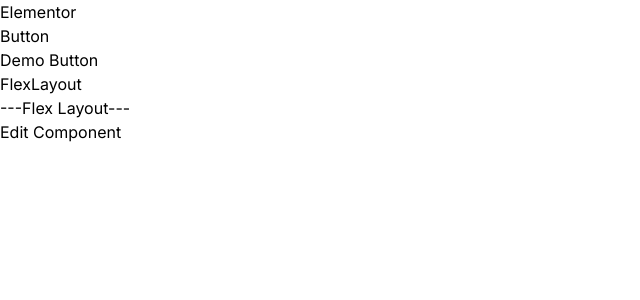
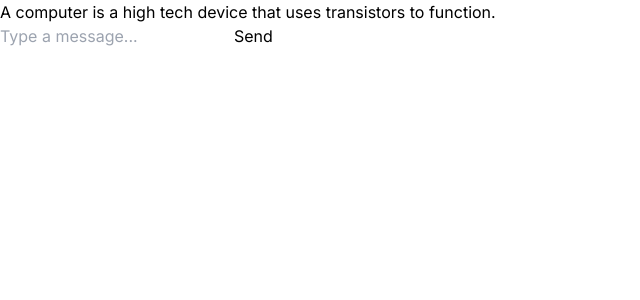
Before and after one commit to NavalShah/HackNYU2025, a Next.js app: page / in a window 1280 px wide. Shown: the top 300 px of the page, without its empty margins (0-640 px from the left). Built offline with nearby package versions, Linux system fonts and the light colour scheme.

Commit message:
encoders.ts publicifation

```diff
--- a/src/app/page.tsx
+++ b/src/app/page.tsx
@@ -1,7 +1,9 @@
 'use client';
 
-import Editor from '../pages/Editor';
+import Gemini from '../pages/Gemini';
+
+
 
 export default function Home() {
-  return <Editor />;
+  return <Gemini initialPrompt="A computer is a high tech device that uses transistors to function."/>;
 }
--- a/src/pages/Gemini.tsx
+++ b/src/pages/Gemini.tsx
@@ -6,34 +6,100 @@
 import { cn } from '../libs/utils';
 import EditComponent from '../components/editor/EditComponent';
 import MainContainer from '../components/editor/MainContainer';
-import { GoogleGenerativeAI } from "@google/generative-ai";
+import { ChatSession, GoogleGenerativeAI } from "@google/generative-ai";
 import APIKey from './GeminiAPIKey';
 
+const model = new GoogleGenerativeAI(APIKey).getGenerativeModel({ model: "gemini-1.5-flash" });
 
-async function chat(prompt: string): Promise<string> {
-  const genAI = new GoogleGenerativeAI(APIKey);
-  const model = genAI.getGenerativeModel({ model: "gemini-2.0-flash" });
-
-  const result = await model.generateContent(prompt);
-  return result.response.text();
+function startChat(instructions: string) {
+  return model.startChat();
 }
 
-type Props = {};
+type Props = {
+  initialPrompt: string
+};
 
-function Gemini({}: Props) {
-  const [structure, setStructure] = useState();
+enum messageSender {
+  system,
+  user,
+  ai,
+  error
+}
+
+type message = {
+  sender: messageSender,
+  text: string
+}
+
+
+function Gemini({ initialPrompt }: Props) {
+  let initialState: message[] = [{
+    sender: messageSender.system,
+    text: initialPrompt
+  }];
+
+  const [messages, setMessages] = useState(initialState);
+  const [input, setInput] = useState("");
+
+  let chat = startChat(initialPrompt);
+
+  const sendMessage = async () => {
+    if (input.trim() !== "") {
+
+      let userMessage = "" + input;
+      setInput("");
+
+      setMessages(prev => [...prev, { text: userMessage, sender: messageSender.user }]);
+
+      let result = await chat.sendMessage(userMessage);
+      try {
+        setMessages(prev => [...prev, { text: "" + result.response.text(), sender: messageSender.ai }]);
+
+      } catch (e) {
+        throw e;
+      }
+
+
+    }
+  };
+
 
   return (
-    <div className="container">
-      <Head>
-        <title>Gemini</title>
-      </Head>
-      <main>
-        <h1 className="title">Gemini Demo</h1>
-        {/* Insert Chat Component */}
-      </main>
+    <div className="flex flex-col h-screen max-w-md mx-auto p-4 bg-gray-100">
+      <div className="flex-1 overflow-auto bg-white p-4 rounded-lg shadow">
+        {initialPrompt}
+      </div>
+      <div className="flex-1 overflow-auto bg-white p-4 rounded-lg shadow">
+        {messages.map((msg, index) => (
+          (msg.sender != messageSender.system && <div
+            key={index}
+            className={`p-2 my-2 max-w-xs rounded-lg text-white ${
+              msg.sender == messageSender.user ? "bg-blue-500 self-end" : msg.sender == messageSender.error ? "bg-red-500" : "bg-gray-500"
+            }`}
+          >
+            {msg.text}
+          </div>)
+        ))}
+      </div>
+      <div className="flex mt-4">
+        <input
+          type="text"
+          className="flex-1 p-2 border rounded-lg"
+          placeholder="Type a message..."
+          value={input}
+          onChange={(e) => setInput(e.target.value)}
+          onKeyDown={(e) => e.key === "Enter" && sendMessage()}
+        />
+        <button
+          className="ml-2 p-2 bg-blue-500 text-white rounded-lg"
+          onClick={sendMessage}
+        >
+          Send
+        </button>
+      </div>
     </div>
-  )
+  );
+
 }
 
 export default Gemini;
```
Also changed, not shown: test/encoders.ts (+4 -7 lines).
